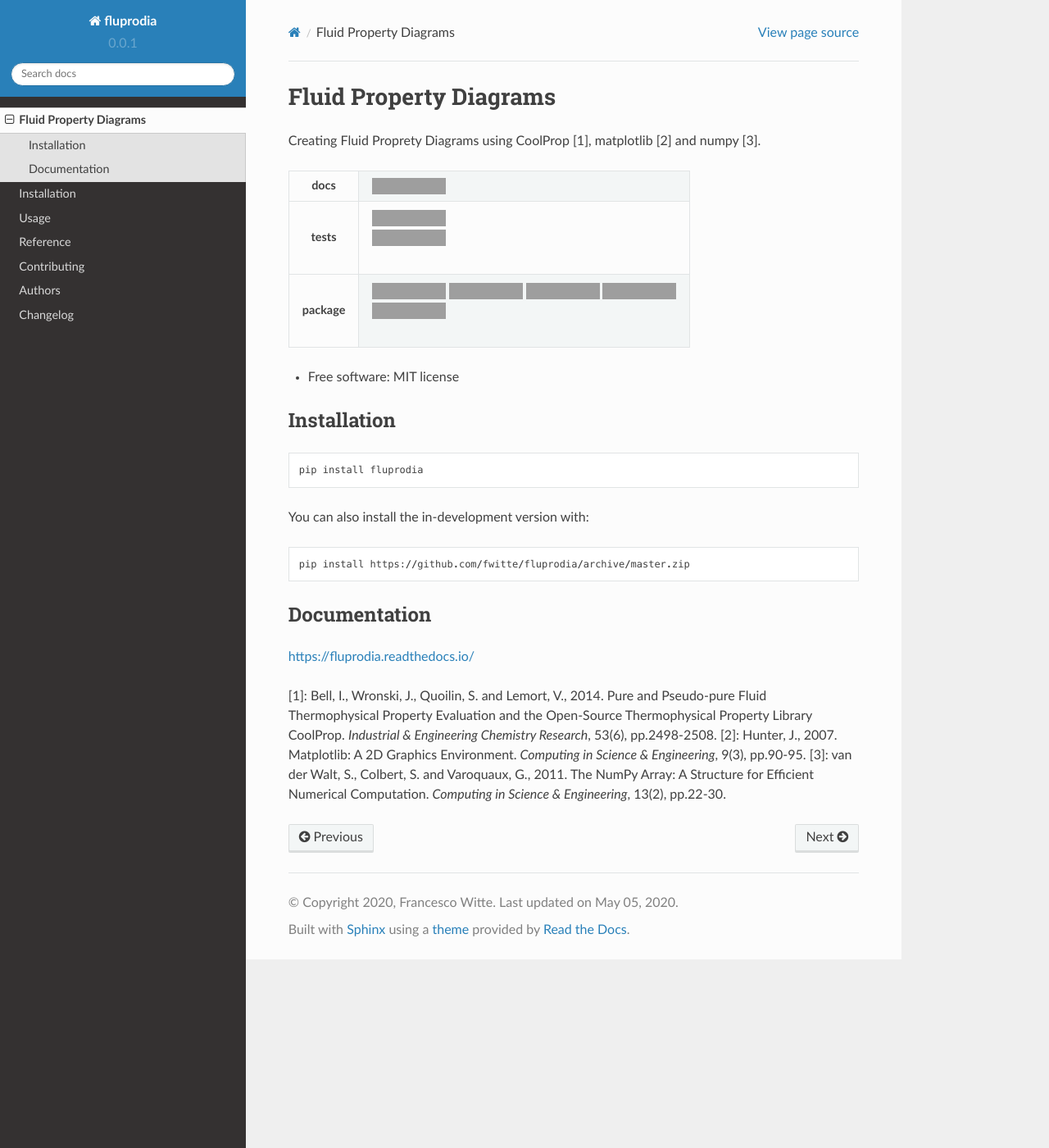
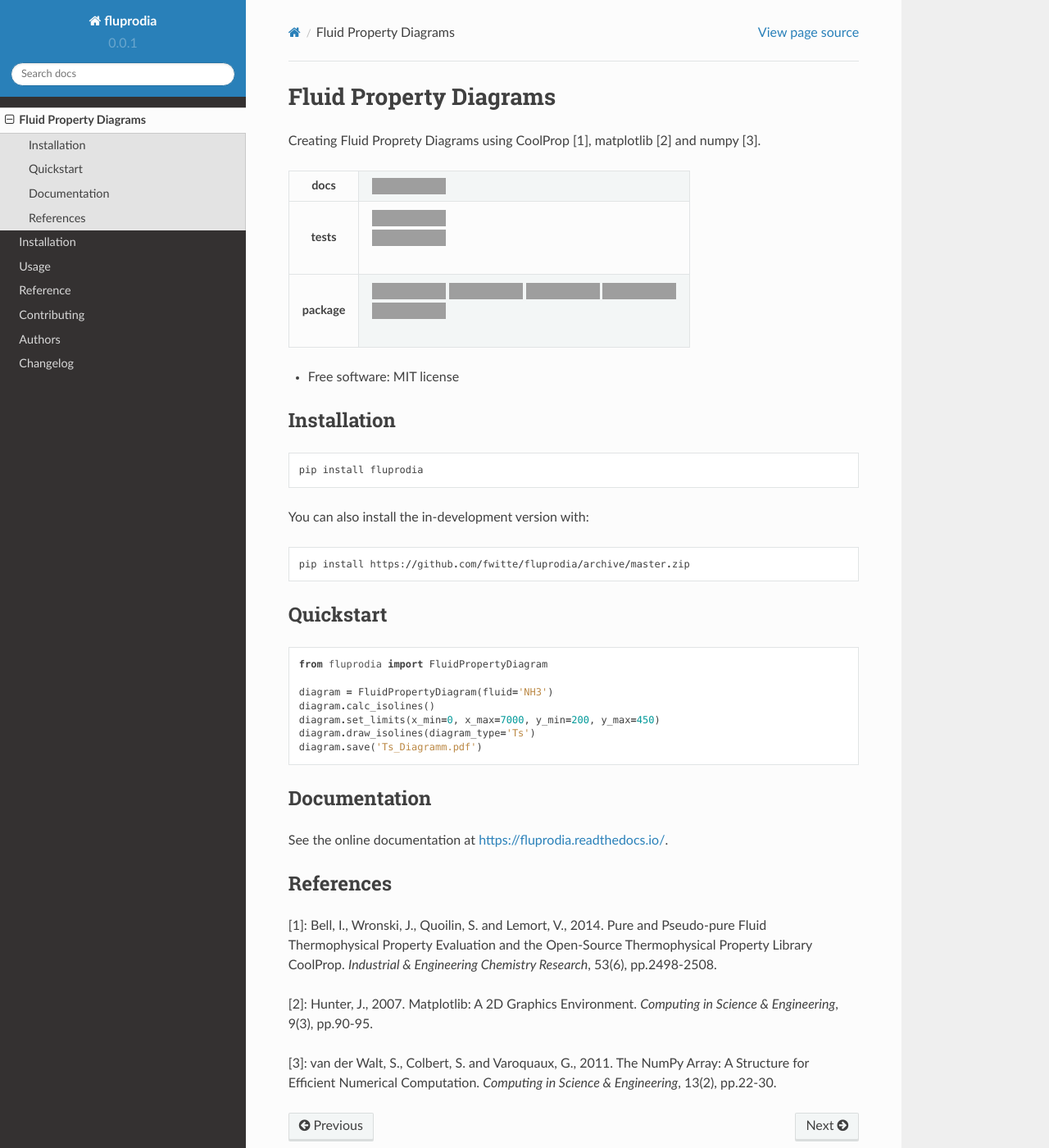
Before and after one commit to fwitte/fluprodia, a Sphinx documentation site: the page built from docs/readme.rst, in a window 1280 px wide and 1400 px high, cut to the strip 0-1400 px from the top of the window. Shown: the whole strip at 82% size. Built offline with Sphinx 7.4.7 and the Read the Docs theme 2.0.0, drawn with Linux system fonts in a browser that asks for light colours; grey boxes are pictures that could not be loaded.

Commit message:
Update version, add quickstart example

```diff
--- a/README.rst
+++ b/README.rst
@@ -67,12 +67,31 @@ You can also install the in-development version with::
 
     pip install https://github.com/fwitte/fluprodia/archive/master.zip
 
+Quickstart
+==========
+
+.. code-block:: python
+
+    from fluprodia import FluidPropertyDiagram
+
+    diagram = FluidPropertyDiagram(fluid='NH3')
+    diagram.calc_isolines()
+    diagram.set_limits(x_min=0, x_max=7000, y_min=200, y_max=450)
+    diagram.draw_isolines(diagram_type='Ts')
+    diagram.save('Ts_Diagramm.pdf')
+
+
 
 Documentation
 =============
 
-https://fluprodia.readthedocs.io/
+See the online documentation at https://fluprodia.readthedocs.io/.
+
+References
+==========
 
 [1]: Bell, I., Wronski, J., Quoilin, S. and Lemort, V., 2014. Pure and Pseudo-pure Fluid Thermophysical Property Evaluation and the Open-Source Thermophysical Property Library CoolProp. *Industrial & Engineering Chemistry Research*, 53(6), pp.2498-2508.
+
 [2]: Hunter, J., 2007. Matplotlib: A 2D Graphics Environment. *Computing in Science & Engineering*, 9(3), pp.90-95.
+
 [3]: van der Walt, S., Colbert, S. and Varoquaux, G., 2011. The NumPy Array: A Structure for Efficient Numerical Computation. *Computing in Science & Engineering*, 13(2), pp.22-30.
--- a/docs/conf.py
+++ b/docs/conf.py
@@ -2,6 +2,7 @@
 from __future__ import unicode_literals
 import os
 import traceback
+from pkg_resources import get_distribution
 
 extensions = [
     'sphinx.ext.autodoc',
@@ -20,12 +21,8 @@ project = 'fluprodia'
 year = '2020'
 author = 'Francesco Witte'
 copyright = '{0}, {1}'.format(year, author)
-try:
-    from pkg_resources import get_distribution
-    version = release = get_distribution('fluprodia').version
-except Exception:
-    traceback.print_exc()
-    version = release = '0.0.1'
+
+version = release = get_distribution('fluprodia').version
 
 pygments_style = 'trac'
 templates_path = ['.']
--- a/src/fluprodia/__init__.py
+++ b/src/fluprodia/__init__.py
@@ -1,5 +1,3 @@
 # -*- coding: utf-8
 
-__version__ = '0.0.1'
-
 from .fluid_property_diagram import FluidPropertyDiagram
```
